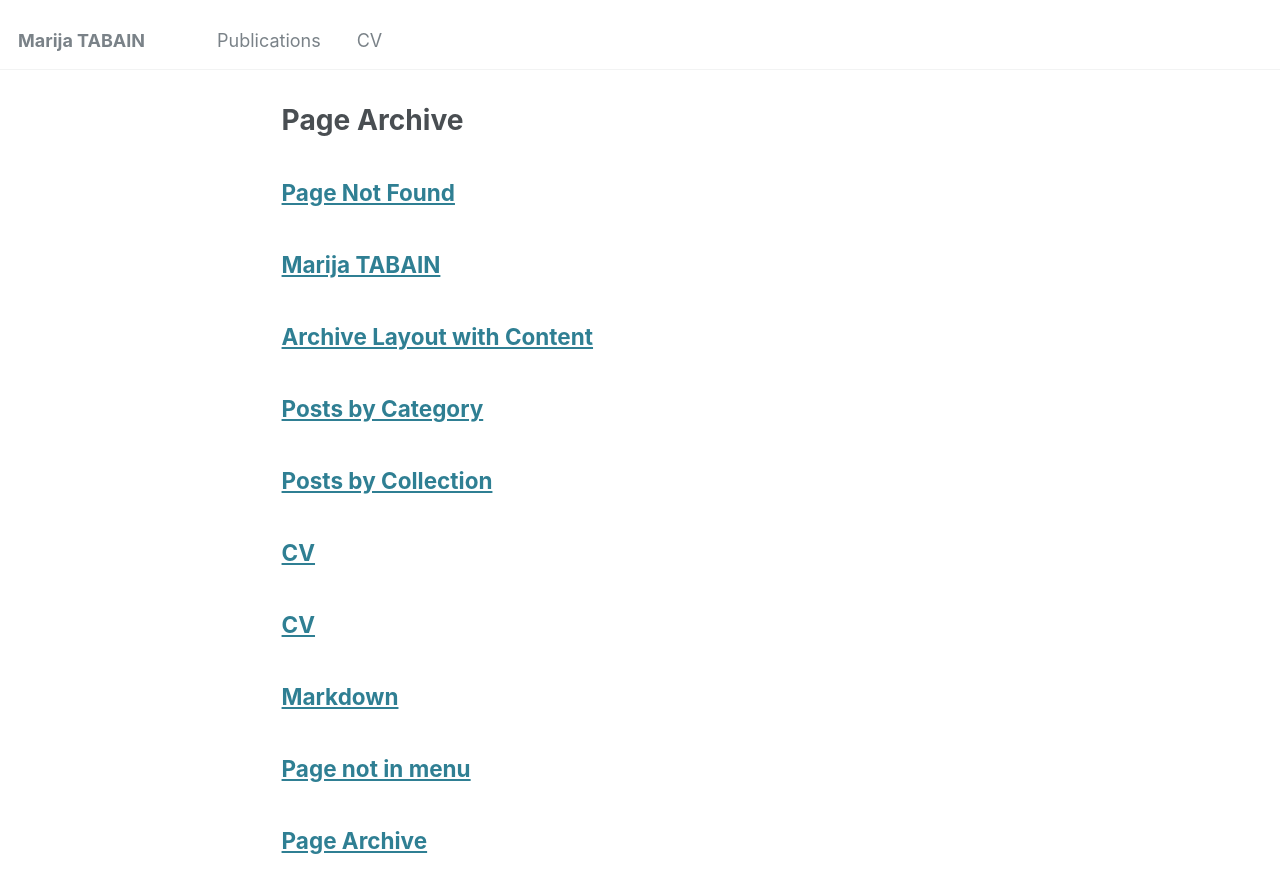
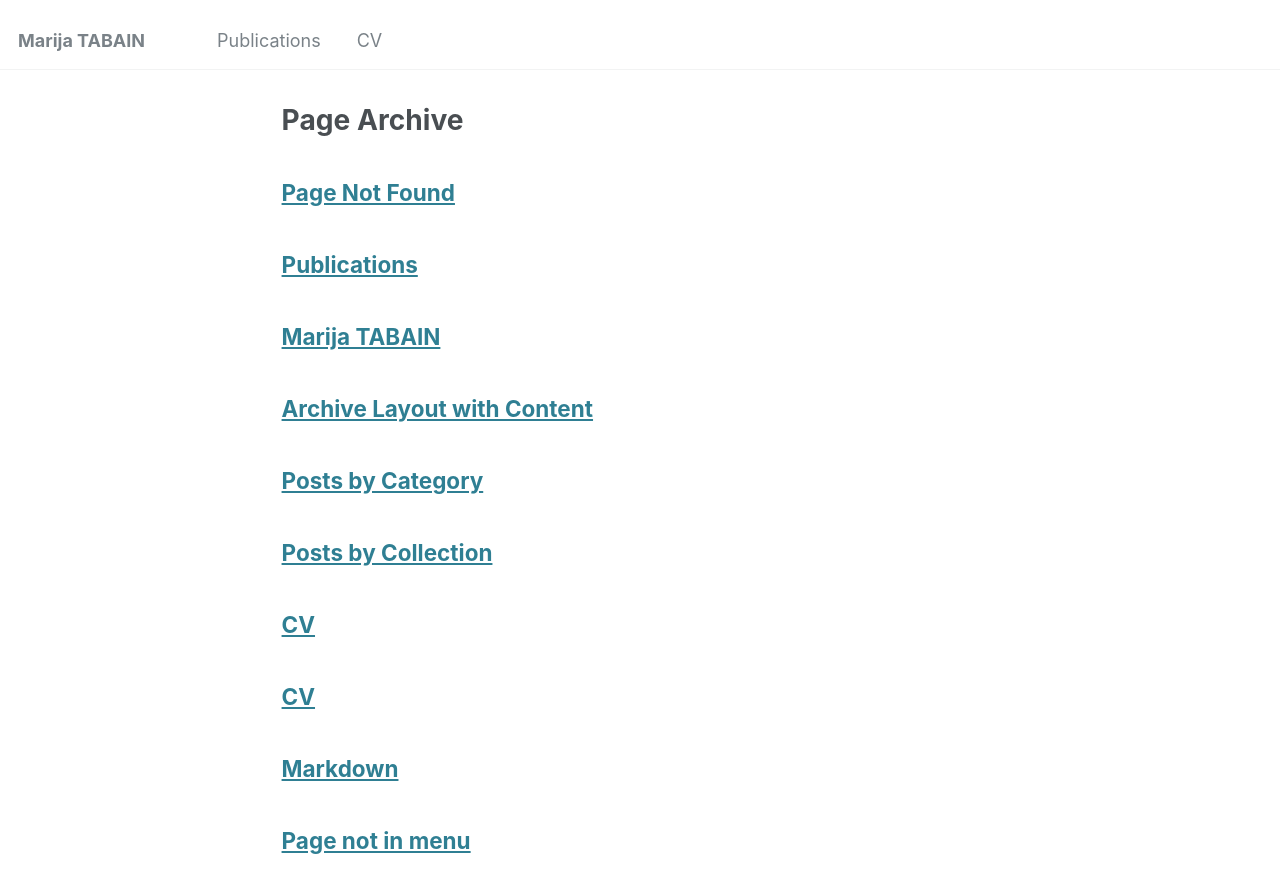
Before and after one commit to marijatabain/marijatabain.github.io, a Jekyll site: the page built from _pages/page-archive.html, in a window 1280 px wide and 900 px high. Shown: the top 893 px of the window. Built offline with Jekyll 4.4.1, drawn with Linux system fonts in a browser that asks for light colours.

Commit message:
Update PUBLICATIONS_mt_filtered.html
added header

```diff
--- a/_pages/PUBLICATIONS_mt_filtered.html
+++ b/_pages/PUBLICATIONS_mt_filtered.html
@@ -1,3 +1,9 @@
+---
+layout: archive
+title: "Publications"
+permalink: /publications_mt/
+author_profile: true
+---
 <html>
 
 <head>
```
